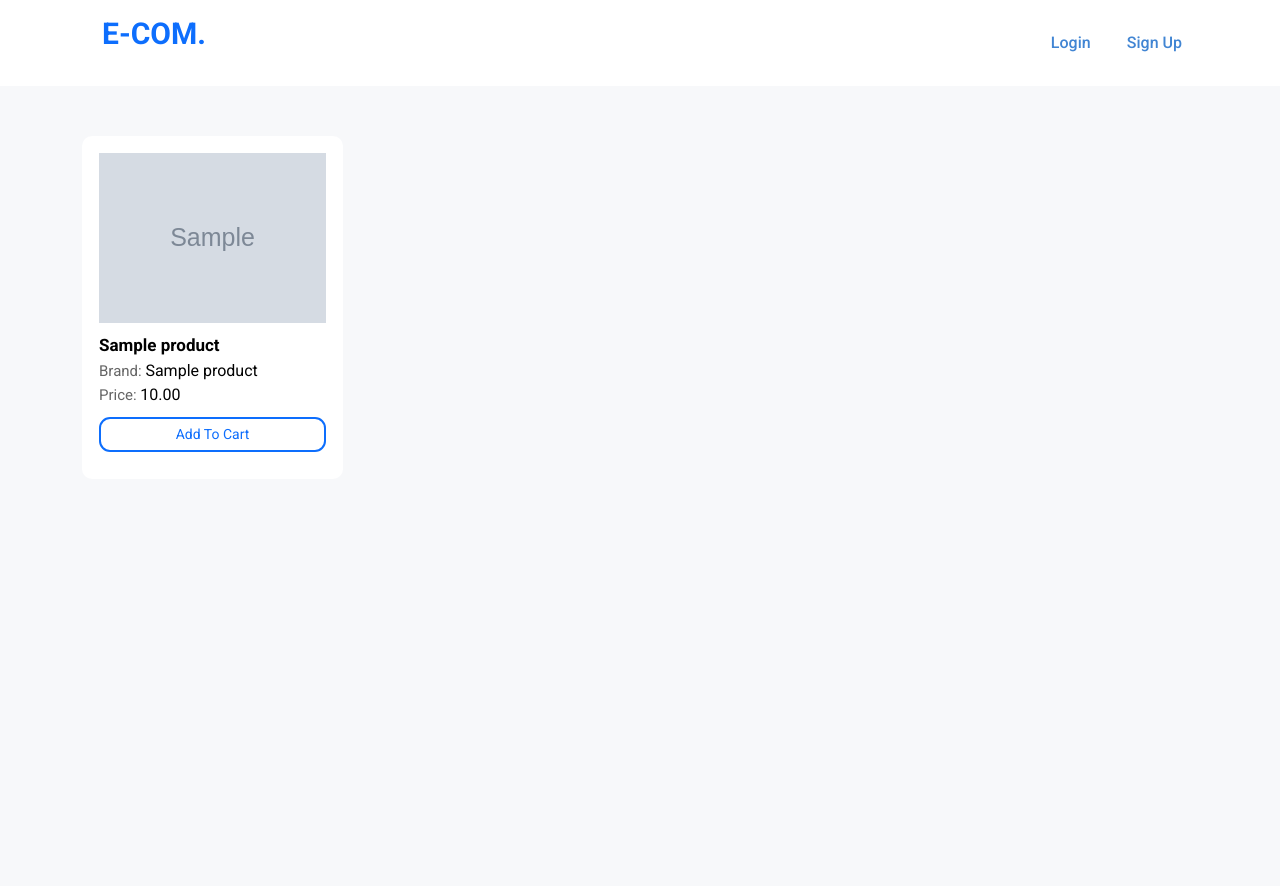
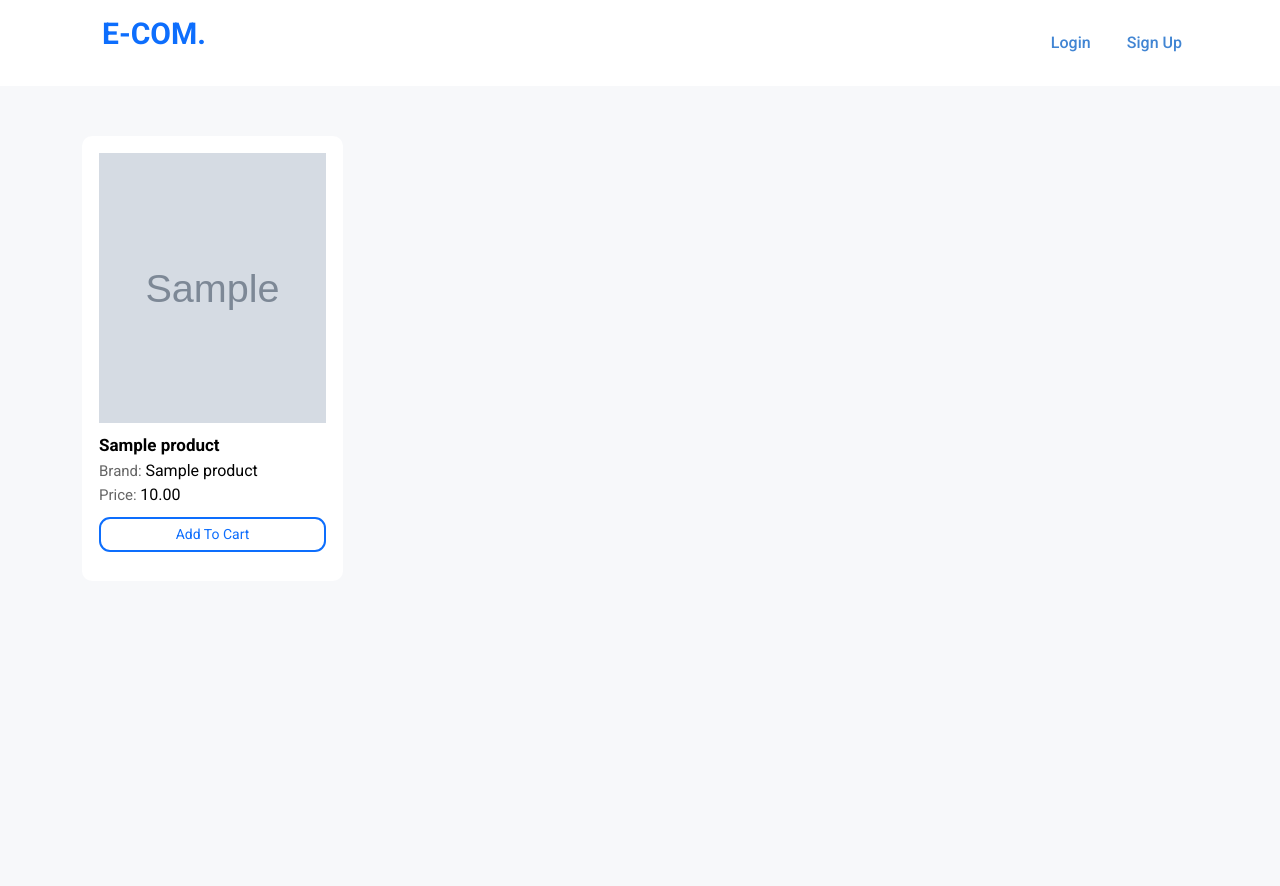
Before and after one commit to the0therguy/cse411_project, a Django app: page / in a window 1280 px wide. Run offline with Django 3.2, Linux system fonts and the light colour scheme; tables that the repository leaves empty hold one stand-in row (values such as "Sample post"); grey boxes marked "Sample" are stand-in pictures.

Commit message:
Design Bug fixed

```diff
--- a/shop/templates/shop/home.html
+++ b/shop/templates/shop/home.html
@@ -28,6 +28,7 @@
     padding: 17px;
     width: 100%;
     border-radius: 10px;
+    height: 445px;
 }
 
 .main {
@@ -39,6 +40,7 @@
 
 img.thumbnail {
     width: 100%;
+    height: 270px
 }
 a.product-title:hover {
     color: #000;
```
